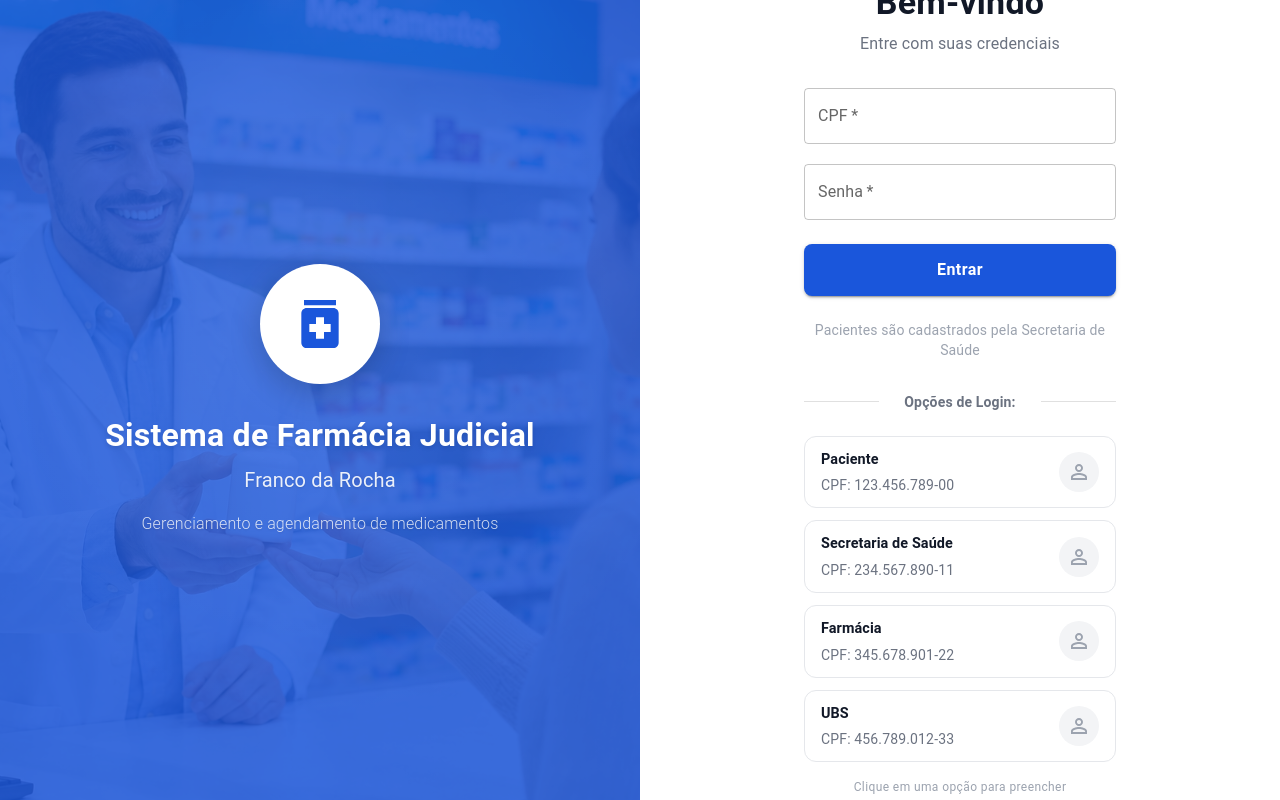
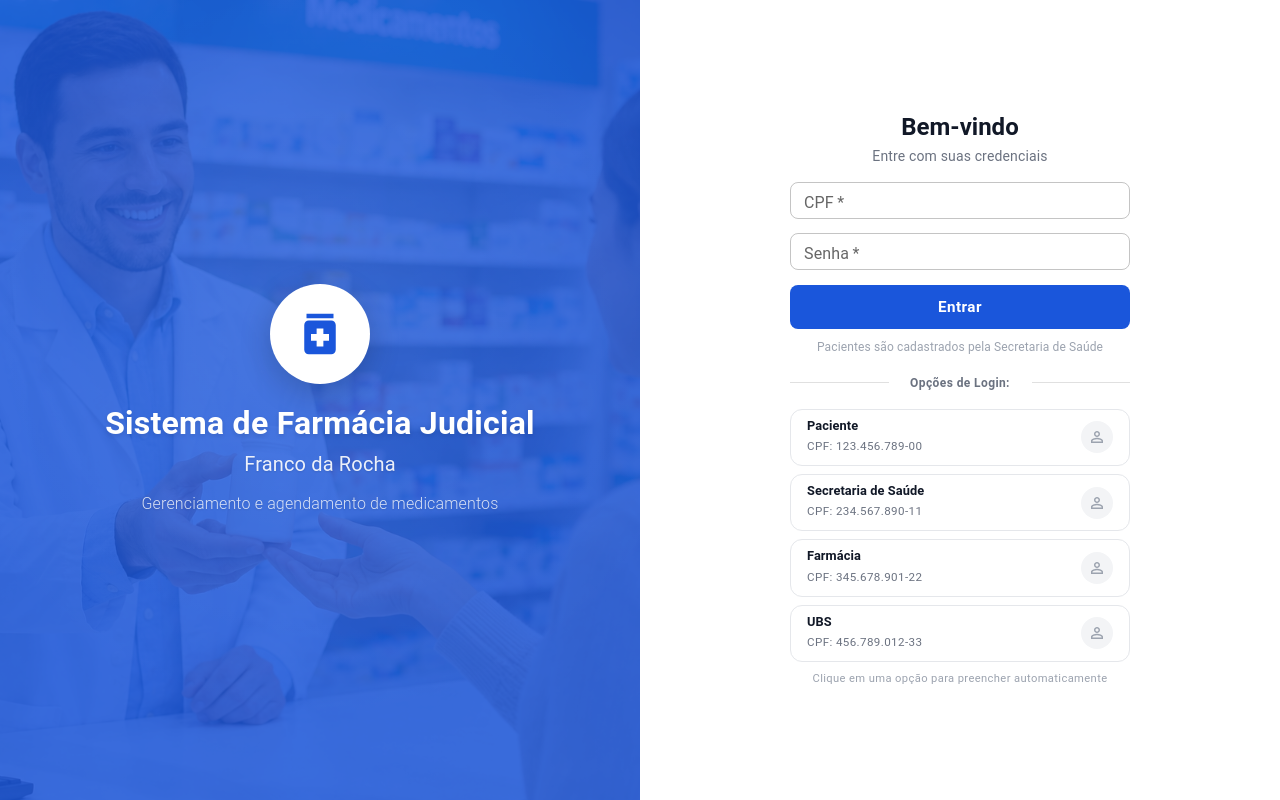
Before and after one commit to Projeto-Farmacia-fatec/main-front-web, a React (Vite) app: page /login in a window 1280 px wide. Built offline with nearby package versions, Linux system fonts and the light colour scheme.

Commit message:
Fix: Login page

```diff
--- a/src/pages/LoginPage.jsx
+++ b/src/pages/LoginPage.jsx
@@ -113,9 +113,11 @@ const LoginPage = () => {
         display: "flex",
         width: "100vw",
         height: "100vh",
+        maxHeight: "100vh",
         margin: 0,
         padding: 0,
         overflow: "hidden",
+        backgroundColor: "#FFFFFF",
       }}
     >
       {/* Lado Esquerdo - Banner Azul com Imagem de Fundo */}
@@ -132,7 +134,7 @@ const LoginPage = () => {
           overflow: "hidden",
         }}
       >
-        {/* Imagem de fundo ocupando toda a área azul */}
+        {/* Imagem de fundo */}
         <Box
           sx={{
             position: "absolute",
@@ -151,7 +153,7 @@ const LoginPage = () => {
           }}
         />
 
-        {/* Overlay com gradiente para melhorar legibilidade */}
+        {/* Overlay com gradiente */}
         <Box
           sx={{
             position: "absolute",
@@ -165,7 +167,7 @@ const LoginPage = () => {
           }}
         />
 
-        {/* Conteúdo centralizado */}
+        {/* Conteúdo centralizado otimizado para HD (768px de altura) */}
         <Box
           sx={{
             position: "relative",
@@ -178,32 +180,34 @@ const LoginPage = () => {
             px: 4,
           }}
         >
-          {/* Círculo com ícone */}
+          {/* Círculo com ícone ajustado */}
           <Box
             sx={{
-              width: 120,
-              height: 120,
+              width: { md: 80, lg: 100 },
+              height: { md: 80, lg: 100 },
               borderRadius: "50%",
               backgroundColor: "white",
               display: "flex",
               alignItems: "center",
               justifyContent: "center",
-              mb: 4,
+              mb: 2.5,
               boxShadow: "0 8px 32px rgba(0, 0, 0, 0.2)",
             }}
           >
-            <MedicationIcon sx={{ fontSize: 64, color: "#1A56DB" }} />
+            <MedicationIcon
+              sx={{ fontSize: { md: 44, lg: 54 }, color: "#1A56DB" }}
+            />
           </Box>
 
-          {/* Textos */}
+          {/* Textos com tamanhos responsivos */}
           <Box sx={{ textAlign: "center", width: "100%" }}>
             <Typography
               variant="h4"
               sx={{
                 fontWeight: 700,
                 color: "white",
-                mb: 1,
-                fontSize: { xs: "1.5rem", md: "2rem" },
+                mb: 0.5,
+                fontSize: { md: "1.6rem", lg: "2rem" },
                 textShadow: "0 2px 4px rgba(0,0,0,0.1)",
               }}
             >
@@ -214,7 +218,8 @@ const LoginPage = () => {
               sx={{
                 color: "rgba(255, 255, 255, 0.9)",
                 fontWeight: 400,
-                mb: 2,
+                mb: 1.5,
+                fontSize: { md: "1rem", lg: "1.25rem" },
                 textShadow: "0 1px 2px rgba(0,0,0,0.1)",
               }}
             >
@@ -225,6 +230,7 @@ const LoginPage = () => {
               sx={{
                 color: "rgba(255, 255, 255, 0.8)",
                 fontWeight: 300,
+                fontSize: { md: "0.875rem", lg: "1rem" },
                 textShadow: "0 1px 2px rgba(0,0,0,0.1)",
               }}
             >
@@ -234,7 +240,7 @@ const LoginPage = () => {
         </Box>
       </Box>
 
-      {/* Lado Direito - Formulário */}
+      {/* Lado Direito - Formulário Ajustado em Altura */}
       <Box
         sx={{
           width: { xs: "100%", md: "50%" },
@@ -250,10 +256,10 @@ const LoginPage = () => {
         <Box
           sx={{
             width: "100%",
-            maxWidth: 440,
-            px: { xs: 3, sm: 4, md: 8 },
-            py: { xs: 3, sm: 4, md: 0 },
-            my: { xs: "auto", md: 0 },
+            maxWidth: 420,
+            px: { xs: 2.5, sm: 4, md: 5 },
+            py: { xs: 2, md: 2 },
+            my: "auto", // Garante a centralização vertical perfeita
           }}
         >
           {/* Cabeçalho Compacto Mobile */}
@@ -262,35 +268,34 @@ const LoginPage = () => {
               display: { xs: "flex", md: "none" },
               flexDirection: "column",
               alignItems: "center",
-              mb: 4,
-              mt: 2,
+              mb: 2.5,
             }}
           >
             <Box
               sx={{
-                width: 64,
-                height: 64,
+                width: 52,
+                height: 52,
                 borderRadius: "50%",
                 backgroundColor: "#1A56DB",
                 display: "flex",
                 alignItems: "center",
                 justifyContent: "center",
-                mb: 2,
+                mb: 1.5,
                 boxShadow: "0 4px 12px rgba(26, 86, 219, 0.3)",
                 backgroundImage: `url(${Medicamento})`,
                 backgroundSize: "cover",
                 backgroundPosition: "center",
               }}
             >
-              <MedicationIcon sx={{ fontSize: 36, color: "white" }} />
+              <MedicationIcon sx={{ fontSize: 30, color: "white" }} />
             </Box>
             <Typography
-              variant="h5"
+              variant="h6"
               sx={{
                 fontWeight: 700,
                 color: "#1A56DB",
                 textAlign: "center",
-                mb: 0.5,
+                mb: 0.2,
               }}
             >
               Sistema de Farmácia Judicial
@@ -300,63 +305,57 @@ const LoginPage = () => {
               sx={{
                 color: "#6B7280",
                 fontWeight: 500,
+                fontSize: "0.8rem",
               }}
             >
               Franco da Rocha
             </Typography>
           </Box>
 
-          {/* Cabeçalho Desktop */}
+          {/* Cabeçalho Desktop Compacto */}
           <Box
             sx={{
               display: { xs: "none", md: "block" },
-              mb: 4,
+              mb: 2,
               textAlign: "center",
             }}
           >
             <Typography
-              variant="h4"
+              variant="h5"
               sx={{
                 fontWeight: 700,
                 color: "#111827",
-                mb: 1,
+                mb: 0.3,
+                fontSize: "1.5rem",
               }}
             >
               Bem-vindo
             </Typography>
             <Typography
-              variant="body1"
+              variant="body2"
               sx={{
                 color: "#6B7280",
+                fontSize: "0.875rem",
               }}
             >
               Entre com suas credenciais
             </Typography>
           </Box>
 
-          {/* Cabeçalho do Formulário Mobile */}
-          <Typography
-            variant="body2"
-            sx={{
-              display: { xs: "block", md: "none" },
-              color: "#6B7280",
-              textAlign: "center",
-              mb: 3,
-            }}
-          >
-            Entre com suas credenciais
-          </Typography>
-
           {/* Formulário */}
           <Box component="form" onSubmit={handleSubmit}>
             {error && (
-              <Alert severity="error" sx={{ mb: 2 }}>
+              <Alert
+                severity="error"
+                sx={{ mb: 1.5, py: 0.2, fontSize: "0.8rem" }}
+              >
                 {error}
               </Alert>
             )}
 
             <TextField
               fullWidth
+              size="small"
               required
               id="cpf"
               label="CPF"
@@ -365,11 +364,17 @@ const LoginPage = () => {
               value={cpf}
               onChange={(e) => setCpf(formatCpf(e.target.value))}
               placeholder="000.000.000-00"
-              sx={{ mb: 2.5 }}
+              sx={{
+                mb: 1.8,
+                "& .MuiOutlinedInput-root": {
+                  borderRadius: "8px",
+                  fontSize: "14px",
+                },
+              }}
               InputProps={{
                 startAdornment: (
                   <InputAdornment position="start">
-                    <PersonIcon sx={{ color: "#9CA3AF" }} />
+                    <PersonIcon sx={{ color: "#9CA3AF", fontSize: 20 }} />
                   </InputAdornment>
                 ),
               }}
@@ -377,6 +382,7 @@ const LoginPage = () => {
 
             <TextField
               fullWidth
+              size="small"
               required
               name="password"
               label="Senha"
@@ -385,11 +391,17 @@ const LoginPage = () => {
               autoComplete="current-password"
               value={password}
               onChange={(e) => setPassword(e.target.value)}
-              sx={{ mb: 3 }}
+              sx={{
+                mb: 1.8,
+                "& .MuiOutlinedInput-root": {
+                  borderRadius: "8px",
+                  fontSize: "14px",
+                },
+              }}
               InputProps={{
                 startAdornment: (
                   <InputAdornment position="start">
-                    <LockIcon sx={{ color: "#9CA3AF" }} />
+                    <LockIcon sx={{ color: "#9CA3AF", fontSize: 20 }} />
                   </InputAdornment>
                 ),
                 endAdornment: (
@@ -399,7 +411,11 @@ const LoginPage = () => {
                       edge="end"
                       size="small"
                     >
-                      {showPassword ? <VisibilityOff /> : <Visibility />}
+                      {showPassword ? (
+                        <VisibilityOff sx={{ fontSize: 18 }} />
+                      ) : (
+                        <Visibility sx={{ fontSize: 18 }} />
+                      )}
                     </IconButton>
                   </InputAdornment>
                 ),
@@ -412,19 +428,21 @@ const LoginPage = () => {
               variant="contained"
               disabled={loading}
               sx={{
-                py: 1.5,
+                py: 1.1,
                 backgroundColor: "#1A56DB",
                 "&:hover": {
                   backgroundColor: "#1E40AF",
                 },
                 textTransform: "none",
-                fontSize: "1rem",
+                fontSize: "0.95rem",
                 fontWeight: 600,
-                mb: 3,
+                borderRadius: "8px",
+                mb: 1.2,
+                boxShadow: "none",
               }}
             >
               {loading ? (
-                <CircularProgress size={24} color="inherit" />
+                <CircularProgress size={22} color="inherit" />
               ) : (
                 "Entrar"
               )}
@@ -435,35 +453,36 @@ const LoginPage = () => {
               sx={{
                 color: "#9CA3AF",
                 textAlign: "center",
-                mb: { xs: 3, md: 4 },
-                fontSize: "0.875rem",
+                mb: 1.8,
+                fontSize: "0.75rem",
               }}
             >
               Pacientes são cadastrados pela Secretaria de Saúde
             </Typography>
           </Box>
 
-          <Divider sx={{ mb: 3 }}>
+          <Divider sx={{ mb: 1.8 }}>
             <Typography
-              variant="body2"
+              variant="caption"
               sx={{
                 color: "#6B7280",
                 fontWeight: 600,
-                px: 2,
+                px: 1.5,
+                fontSize: "0.75rem",
               }}
             >
               Opções de Login:
             </Typography>
           </Divider>
 
-          {/* Cards de Acesso Rápido */}
-          <Box sx={{ mb: 2 }}>
+          {/* Cards de Acesso Rápido Compactados */}
+          <Box sx={{ mb: 1 }}>
             {QUICK_ACCESS.map((access) => (
               <Card
                 key={access.role}
                 onClick={() => handleQuickAccess(access)}
                 sx={{
-                  mb: 1.5,
+                  mb: 1,
                   cursor: "pointer",
                   transition: "all 0.2s ease",
                   border:
@@ -486,9 +505,9 @@ const LoginPage = () => {
                     display: "flex",
                     alignItems: "center",
                     justifyContent: "space-between",
-                    py: 1.5,
-                    px: { xs: 1.5, sm: 2 },
-                    "&:last-child": { pb: 1.5 },
+                    py: 1,
+                    px: 2,
+                    "&:last-child": { pb: 1 },
                   }}
                 >
                   <Box>
@@ -497,17 +516,17 @@ const LoginPage = () => {
                       sx={{
                         fontWeight: 600,
                         color: "#111827",
-                        mb: 0.5,
-                        fontSize: { xs: "0.875rem", sm: "0.9rem" },
+                        fontSize: "0.8rem",
+                        lineHeight: 1.2,
                       }}
                     >
                       {access.label}
                     </Typography>
                     <Typography
-                      variant="body2"
+                      variant="caption"
                       sx={{
                         color: "#6B7280",
-                        fontSize: { xs: "0.75rem", sm: "0.875rem" },
+                        fontSize: "0.725rem",
                       }}
                     >
                       CPF: {access.cpf}
@@ -515,14 +534,14 @@ const LoginPage = () => {
                   </Box>
                   <Avatar
                     sx={{
-                      width: { xs: 36, sm: 40 },
-                      height: { xs: 36, sm: 40 },
+                      width: 32,
+                      height: 32,
                       backgroundColor:
                         selectedRole === access.role ? "#1A56DB" : "#F3F4F6",
                       color: selectedRole === access.role ? "white" : "#9CA3AF",
                     }}
                   >
-                    <PersonOutlineIcon sx={{ fontSize: { xs: 20, sm: 24 } }} />
+                    <PersonOutlineIcon sx={{ fontSize: 18 }} />
                   </Avatar>
                 </CardContent>
               </Card>
@@ -535,8 +554,7 @@ const LoginPage = () => {
               color: "#9CA3AF",
               textAlign: "center",
               display: "block",
-              fontSize: "0.75rem",
-              pb: { xs: 2, md: 0 },
+              fontSize: "0.7rem",
             }}
           >
             Clique em uma opção para preencher automaticamente
```
